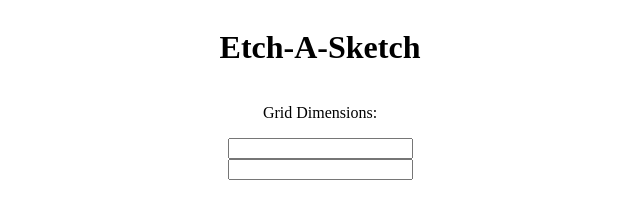
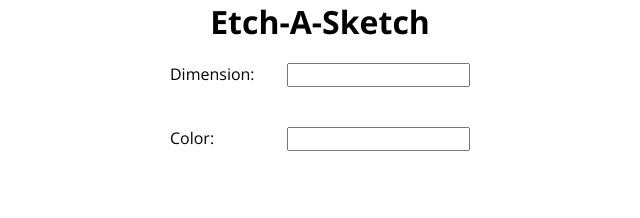
Before and after one commit to BrendanMoorehead/odin-etch-a-sketch, a plain HTML site: page index.html in a window 1280 px wide. Shown: the whole page, without its empty margins (320-960 px from the left). Drawn offline with nearby package versions, Linux system fonts and the light colour scheme.

Commit message:
allow user to change color

```diff
--- a/index.html
+++ b/index.html
@@ -9,10 +9,17 @@
 </head>
 <body>
     <div class="content-wrapper">
-        <h1>Etch-A-Sketch</h1>
-        <p>Grid Dimensions:</p>
-        <input type="number" id="dimension-input">
-        <input type="text" id="color-input">
+        <h1 class="title">Etch-A-Sketch</h1>
+        <div class="input-wrapper">
+        <div class="dimension-wrapper">
+            <label for="dimension-input">Dimension:</label>
+            <input type="number" id="dimension-input">
+        </div>
+        <div class="color-wrapper">
+            <label for="color-input">Color:</label>
+            <input type="text" id="color-input">
+        </div>
+        </div>
         <div id="board-cont" class="board-wrapper">
 
         </div>
--- a/style.css
+++ b/style.css
@@ -1,3 +1,11 @@
+
+
+@import url('https://fonts.googleapis.com/css2?family=Open+Sans:wght@300;700&display=swap');
+*{
+    margin: 0;
+    padding: none;
+    font-family: 'Open Sans', sans-serif;
+}
 .content-wrapper{
     display: flex;
     flex-direction: column;
@@ -7,7 +15,27 @@
     box-shadow: rgba(0, 0, 0, 0.15) 1.95px 1.95px 2.6px;
     width: 20px;
     height: 20px;
+    border-radius: 5px;
 }
 .board-wrapper{
     display: grid;
 }
+.title{
+    font-family: 'Open Sans', sans-serif;
+    font-weight: 700;
+}
+.input-wrapper{
+    display: flex;
+    flex-direction: column;
+}
+.dimension-wrapper{
+    display: flex;
+    justify-content: space-between;
+    padding: 20px;
+    width: 300px;
+}
+.color-wrapper{
+    display: flex;
+    justify-content: space-between;
+    padding:20px;
+}
```
